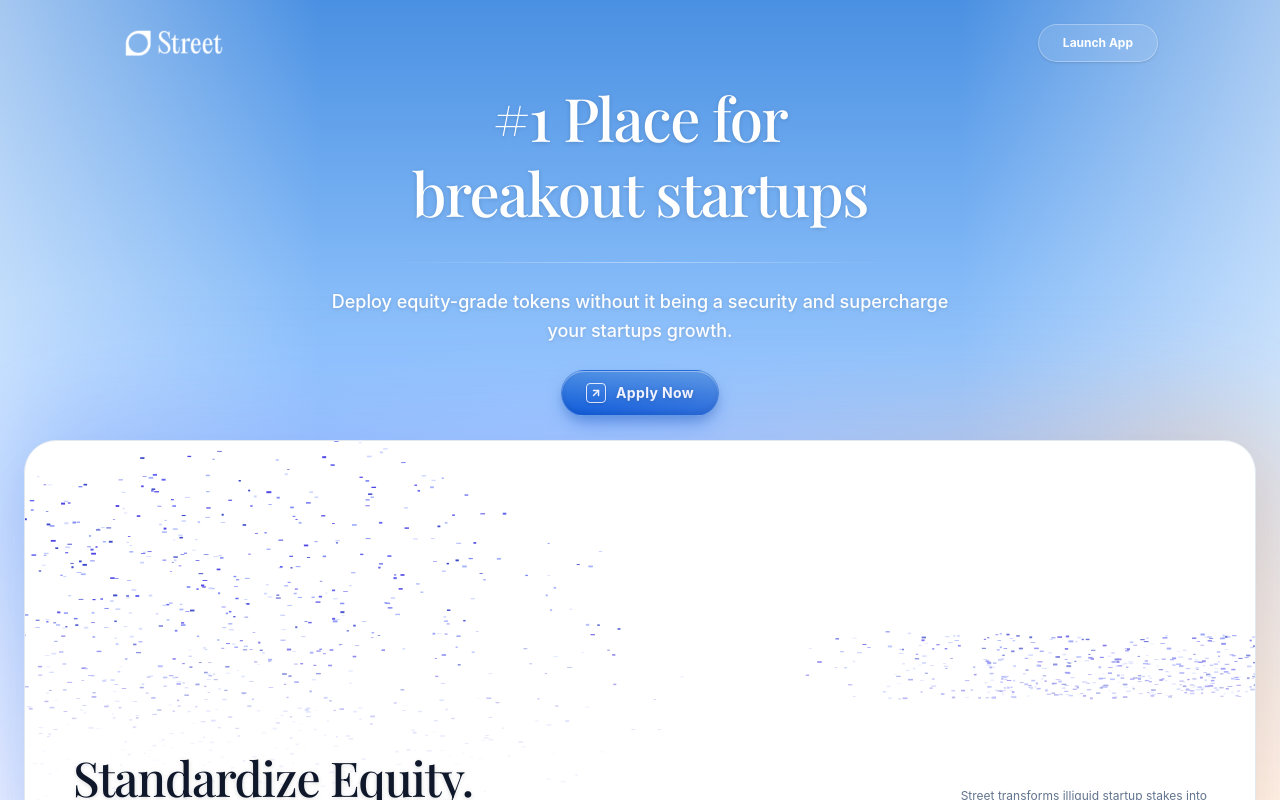
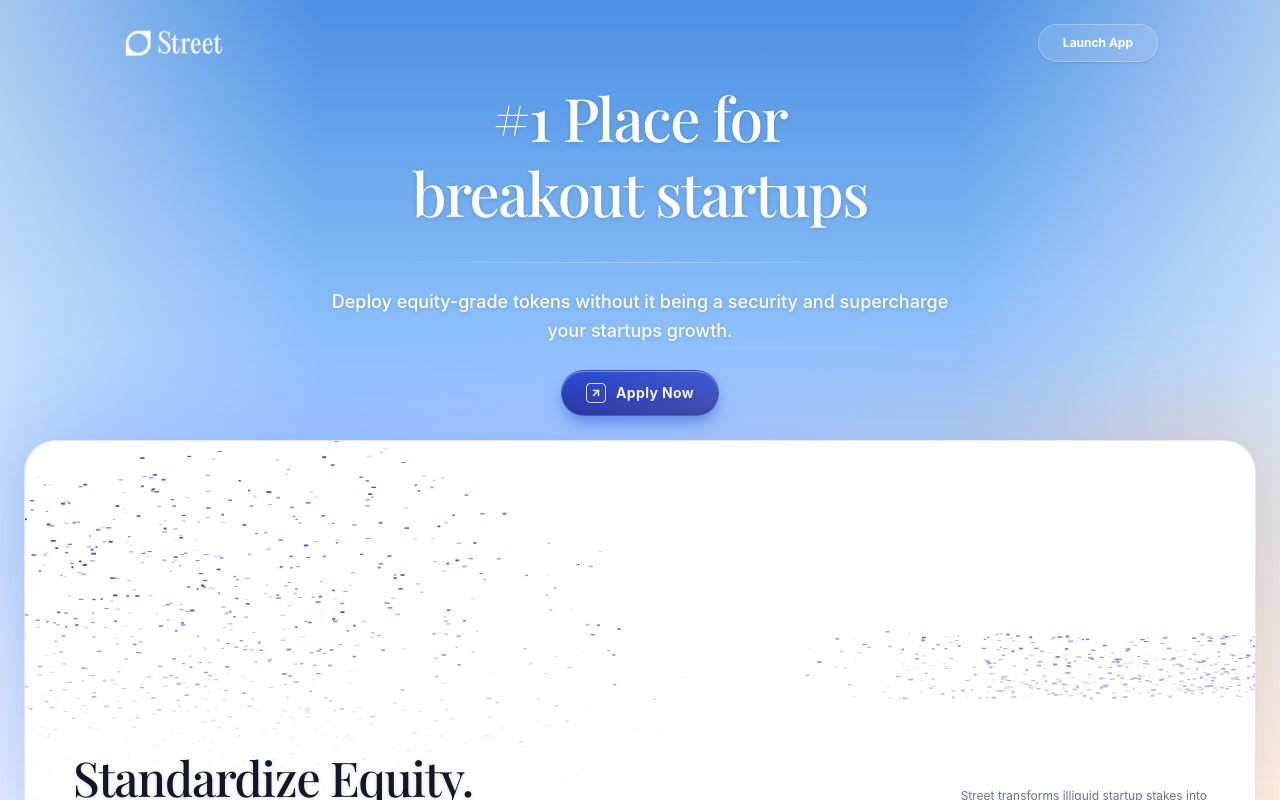
Before and after one commit to StreetFDN/landingsiteonly2, a Next.js app: page / in a window 1280 px wide. Shown: the top 800 px of the page. Built offline with nearby package versions, Linux system fonts and the light colour scheme; a web font is replaced by a local one.

Commit message:
Update HERO_BUTTON_STYLE background gradient

```diff
--- a/app/page.tsx
+++ b/app/page.tsx
@@ -10,7 +10,7 @@ import PhysicsFooter from '@/components/PhysicsFooter';
 
 // Premium 3D Button (Hero Section Only)
 const HERO_BUTTON_STYLE = {
-    background: 'linear-gradient(180deg, #4A90E2 0%, #0055D4 100%)',
+    background: 'linear-gradient(180deg, #2346d0ff 0%, #222b92ff 100%)',
     boxShadow: `
         0px 10px 20px -5px rgba(0, 85, 212, 0.5),
         0px 5px 10px rgba(0, 0, 0, 0.1),
```
